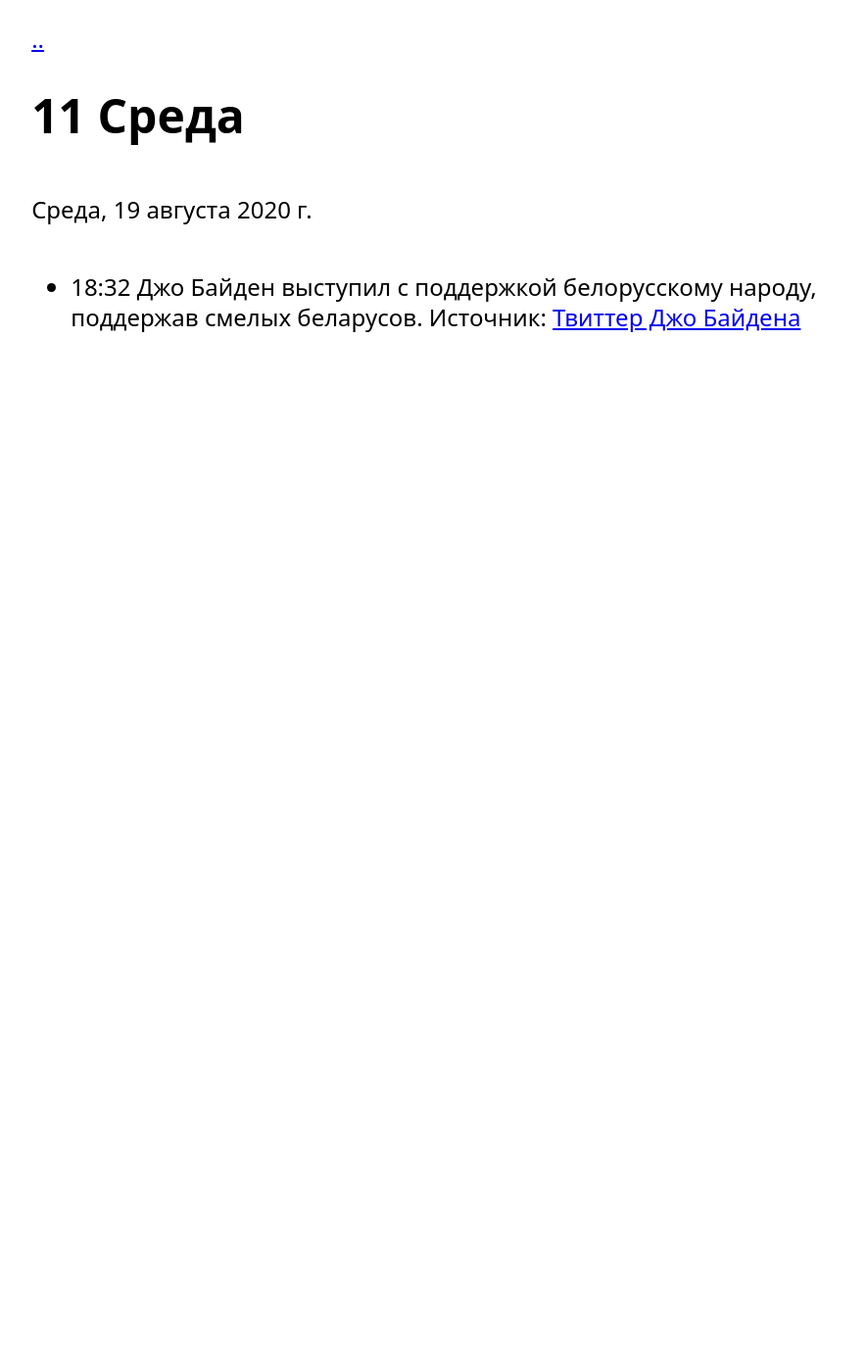
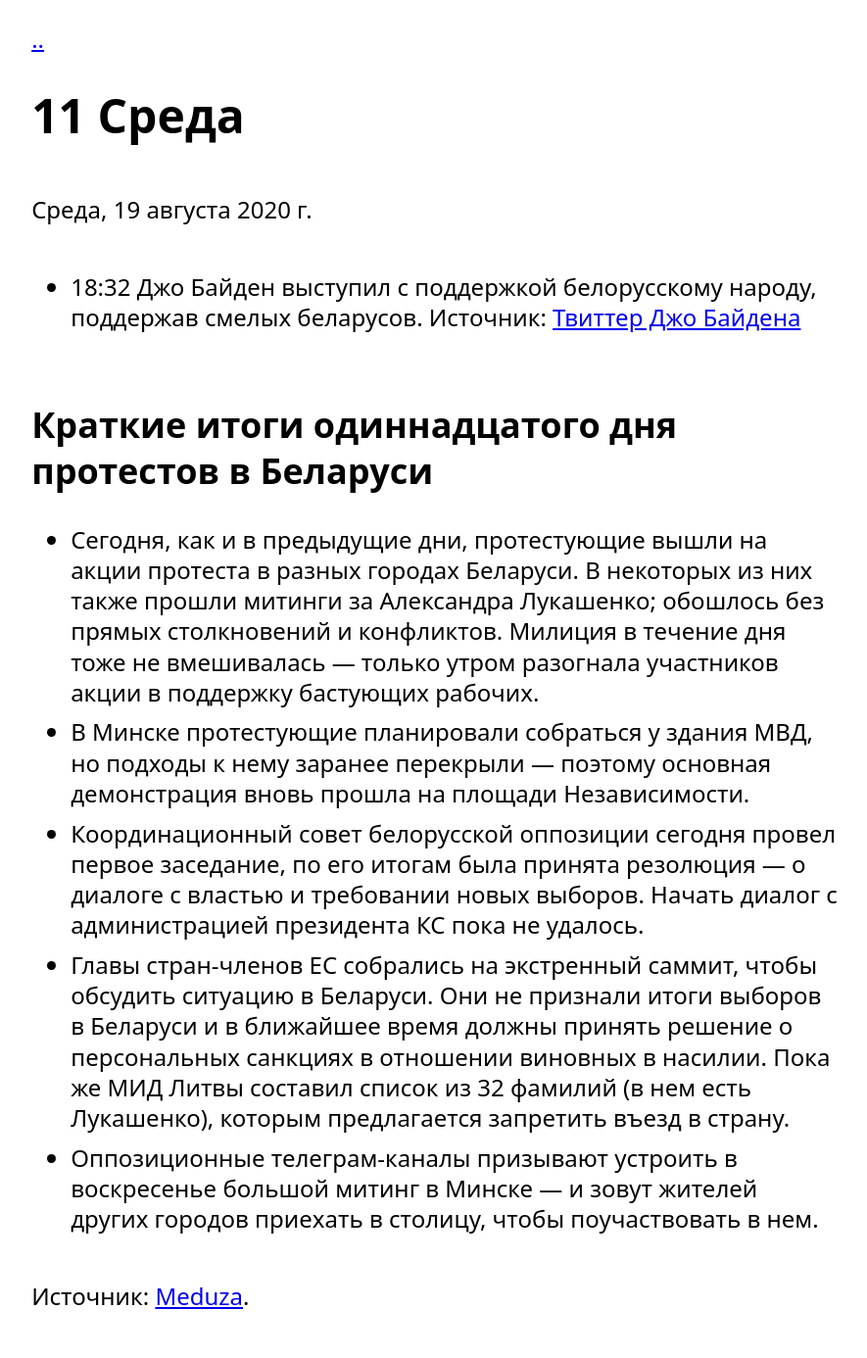
Before and after one commit to free-belarus/info, a Jekyll site: the page built from _posts/Timeline/2020-08-19-news-Wednesday-11.md, in a window 1280 px wide. Shown: the whole page at 98% size, without its empty margins (196-1081 px from the left). Built offline with Jekyll 4.4.1, drawn with Linux system fonts in a browser that asks for light colours; before the commit the page ends 900 px from its top, so only the background shows below that.

Commit message:
Add today to Timeline

```diff
--- a/_posts/Timeline/2020-08-19-news-Wednesday-11.md
+++ b/_posts/Timeline/2020-08-19-news-Wednesday-11.md
@@ -6,3 +6,14 @@ title: "11 Среда"
 Среда, 19 августа 2020 г.
 
 - 18:32 Джо Байден выступил с поддержкой белорусскому народу, поддержав смелых беларусов. Источник: [Твиттер Джо Байдена](https://twitter.com/JoeBiden/status/1296107655723921415)
+
+
+## Краткие итоги одиннадцатого дня протестов в Беларуси
+
+- Сегодня, как и в предыдущие дни, протестующие вышли на акции протеста в разных городах Беларуси. В некоторых из них также прошли митинги за Александра Лукашенко; обошлось без прямых столкновений и конфликтов. Милиция в течение дня тоже не вмешивалась — только утром разогнала участников акции в поддержку бастующих рабочих.
+- В Минске протестующие планировали собраться у здания МВД, но подходы к нему заранее перекрыли — поэтому основная демонстрация вновь прошла на площади Независимости.
+- Координационный совет белорусской оппозиции сегодня провел первое заседание, по его итогам была принята резолюция — о диалоге с властью и требовании новых выборов. Начать диалог с администрацией президента КС пока не удалось.
+- Главы стран-членов ЕС собрались на экстренный саммит, чтобы обсудить ситуацию в Беларуси. Они не признали итоги выборов в Беларуси и в ближайшее время должны принять решение о персональных санкциях в отношении виновных в насилии. Пока же МИД Литвы составил список из 32 фамилий (в нем есть Лукашенко), которым предлагается запретить въезд в страну.
+- Оппозиционные телеграм-каналы призывают устроить в воскресенье большой митинг в Минске — и зовут жителей других городов приехать в столицу, чтобы поучаствовать в нем.
+
+Источник: [Meduza](https://t.me/meduzalive/31712).
```
